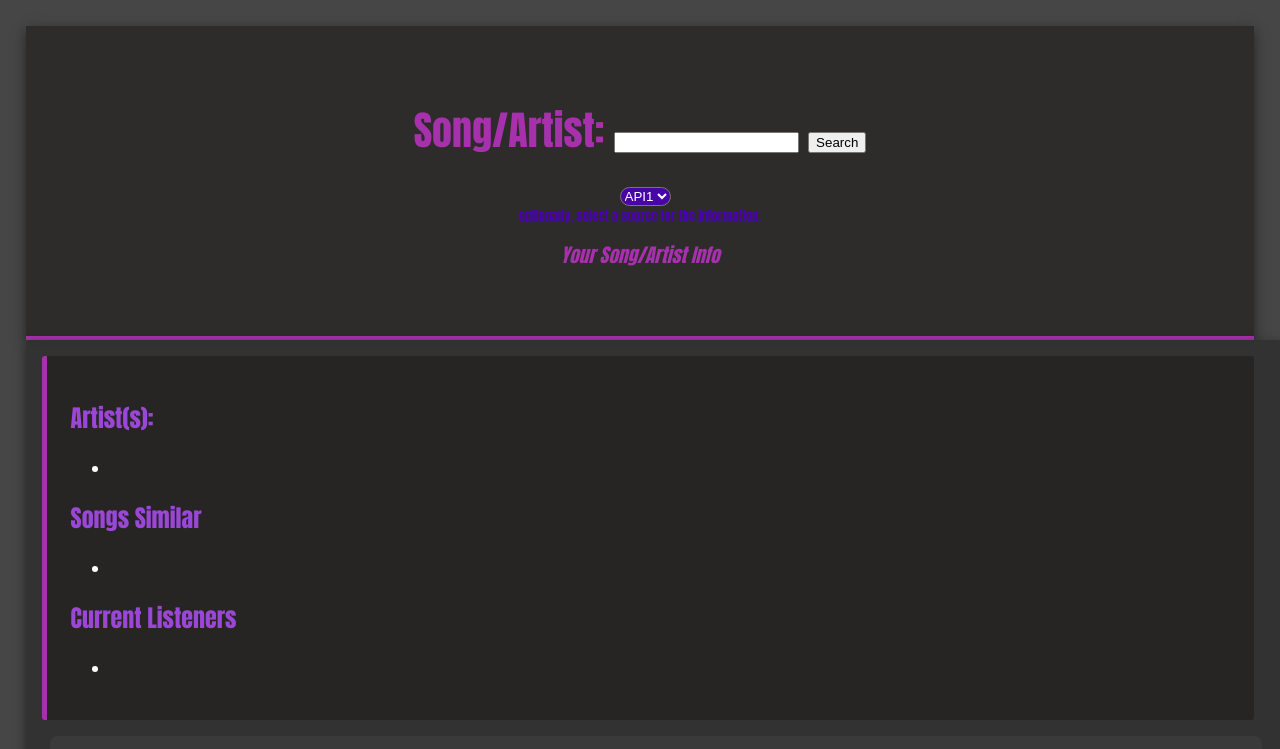
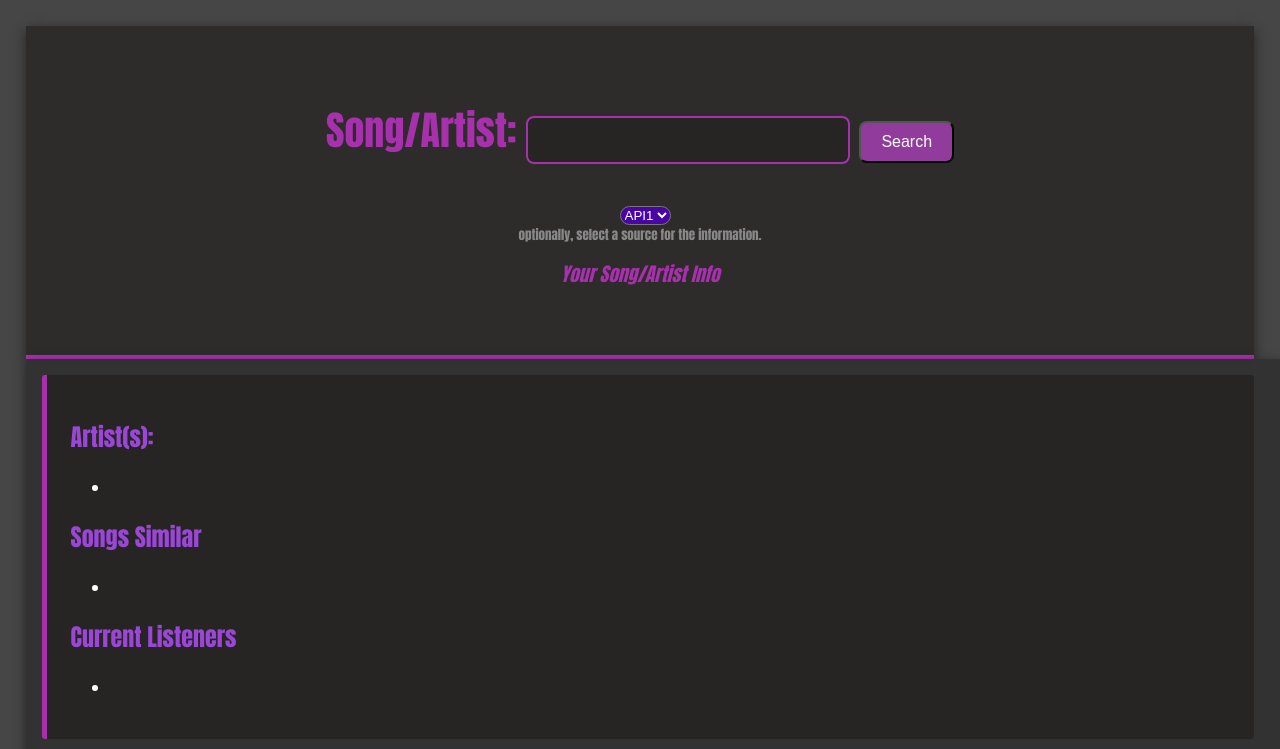
Before and after one commit to NeumontAGrover/pompn-beats, a website: page SearchPage.html in a window 1280 px wide. Shown: the top 749 px of the page. Drawn offline with Linux system fonts and the light colour scheme.

Commit message:
Added to / fixed search style

```diff
--- a/SearchPage.html
+++ b/SearchPage.html
@@ -3,14 +3,16 @@
 <head>
   <meta charset="UTF-8"/>
   <meta name="viewport" content="width=device-width, initial-scale=1.0"/>
-  <title>Your Song:</title>
+  <title>Song Info</title>
   <link rel="stylesheet" href="style.css" />
 </head>
 
 <body>
   <header>
-    <h1>Song/Artist:  <input type="text" id="SearchBar">
-    <button id="SearchButtom" class="button">Search</button> </h1>
+    <div class="search-container">
+      <h1>Song/Artist:  <input type="text" id="search-input">
+      <button id="search-button" class="button">Search</button> </h1>
+    </div>
 
     <!-- TODO: replace with correct API(s) later -->
     <div class="select-API">
--- a/style.css
+++ b/style.css
@@ -39,35 +39,49 @@ header h1 {
     align-items: center;
     gap: 5px;
 
-
-
 }
 
 .header-title{
     flex: 1;
 }
 
-.search-input{
-    display:flex;
+.search-container{
+    display: flex;
+
+    justify-content: center;
+
+}
+
+#search-input{
     width: 300px;
+
     padding: 10px;
+
     border: 2px solid #a730ad;
+    border-radius: 8px;
+
     font-size: 16px;
     font-family: 'Impact', Fantasy;
 
+    background-color: var(--bg-primary);
+    color: var(--text-primary);
 
 }
 
-.search-button{
-    display: flex;
+#search-button{
     padding: 10px 20px;
+
     background-color: #913b9c;
     color: white;
+
     font-size: 16px;
+
     cursor: pointer;
+
+    border-radius: 8px;
 }
 
-.search-button:hover{
+#search-button:hover{
     background-color: #a730ad;
 }
 
@@ -233,7 +247,7 @@ input[type="number"] {
     margin: 15px;
 
     font-size: small;
-    color: var(--color-accent);
+    color: var(--color-muted);
 }
 
 #info-source{
```
